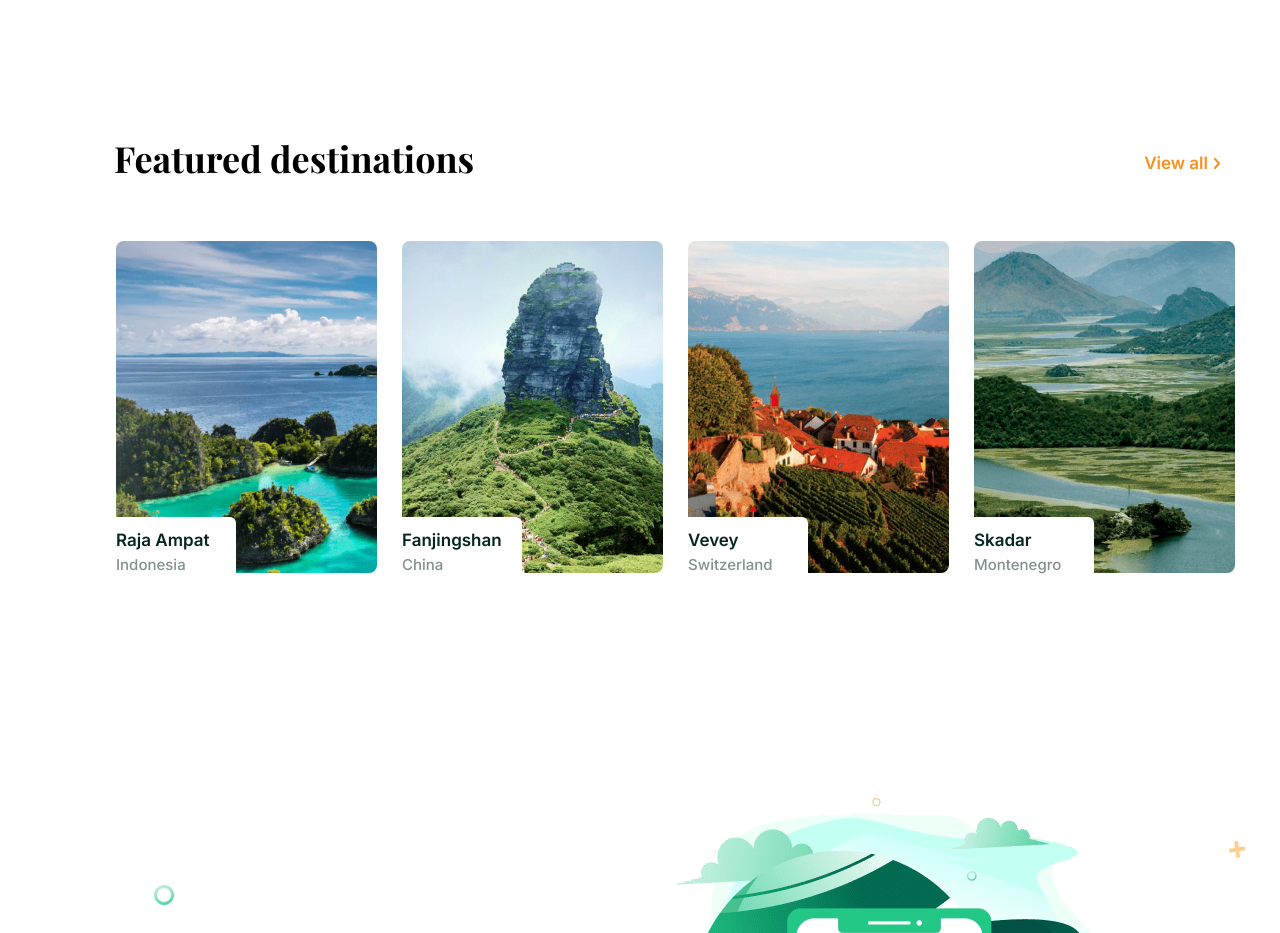
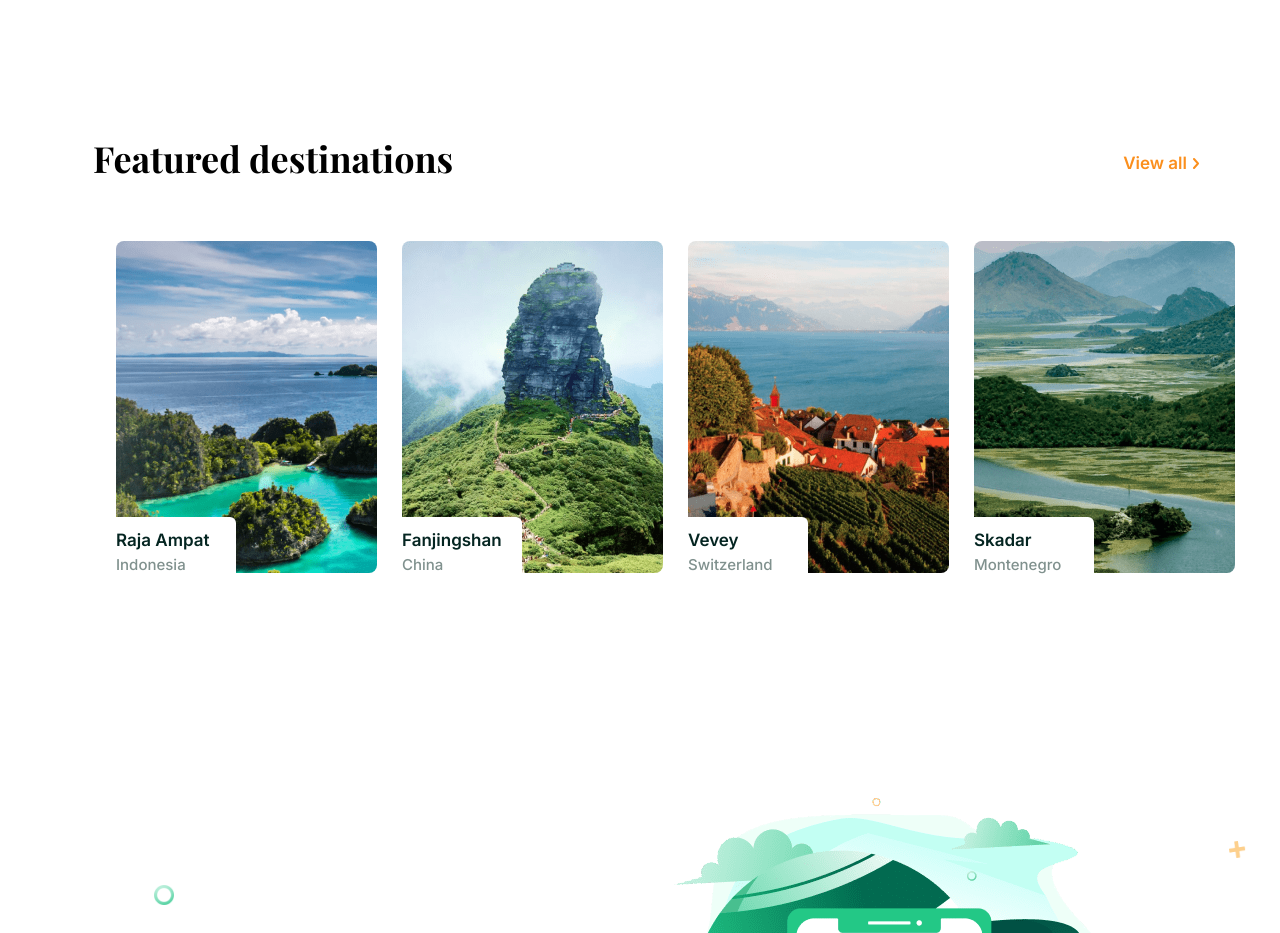
Before and after one commit to Ylya33/explore-and-travel, a plain HTML site: page index.html in a window 1280 px wide. Shown: the part 1780-2713 px from the top of the page. Drawn offline with nearby package versions, Linux system fonts and the light colour scheme.

Commit message:
correction hover section 1

```diff
--- a/css/index.css
+++ b/css/index.css
@@ -128,6 +128,7 @@ button, .button, input[type=button], input[type=submit] {
 }
 button:hover, .button:hover, input[type=button]:hover, input[type=submit]:hover {
     border-color: #fd9e39;
+    background:  #fd9e39;
 }
 
 button.transparent, .button.transparent, input[type=button].transparent, input[type=submit].transparent {
@@ -455,8 +456,10 @@ form {
 .featured-destination .title-wrapper {
     display: flex;
     justify-content: space-between;
-    margin-left: 54px;
+    margin-left: auto;
+    margin-right: auto;
     max-width: 1094px;
+    width: 100%;
 
 }
 
```
